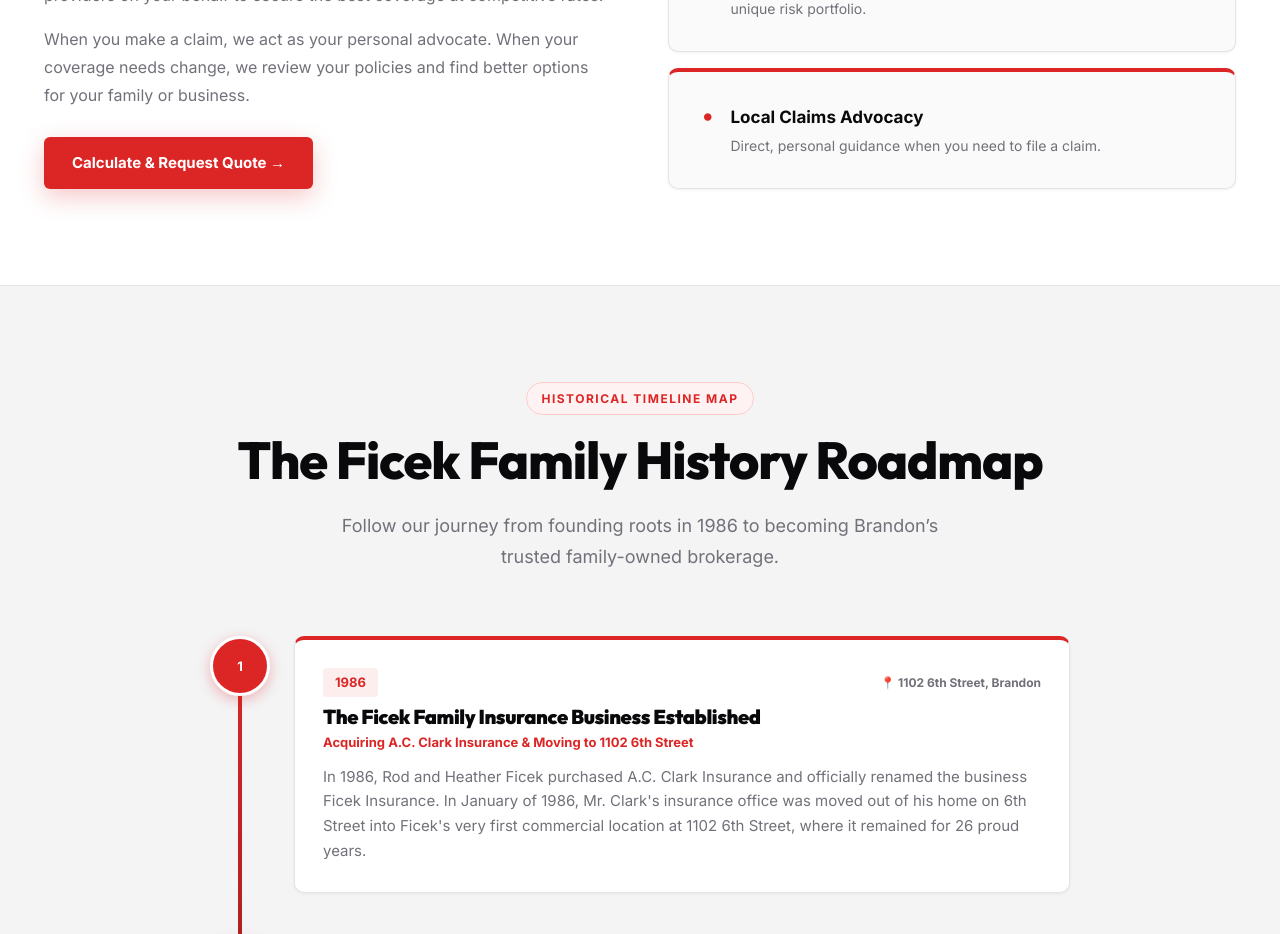
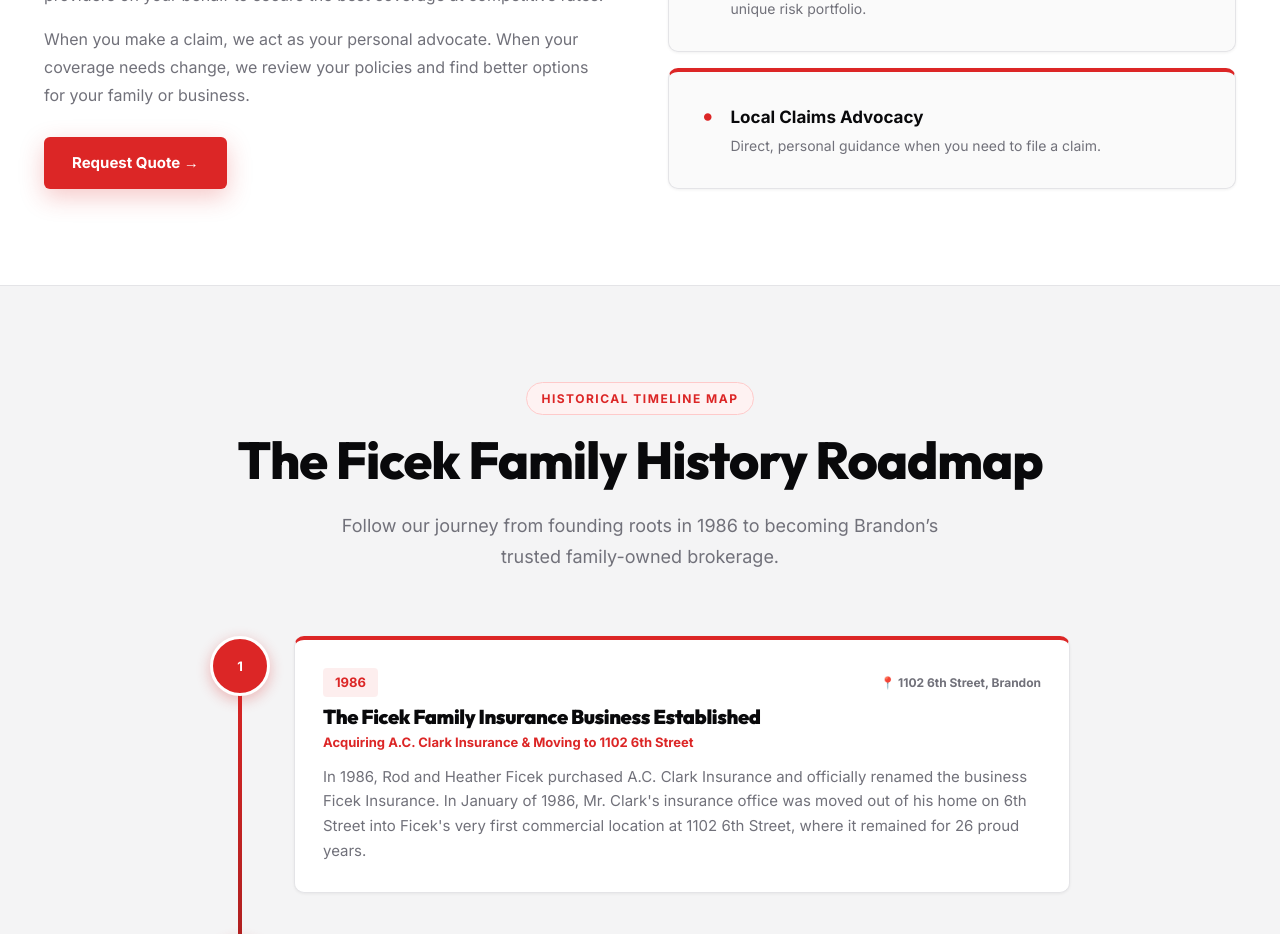
Before and after one commit to austinlmadeit/ficeks, a Next.js app: page /about in a window 1280 px wide. Shown: the part 960-1894 px from the top of the page. Built offline with nearby package versions, Linux system fonts and the light colour scheme.

Commit message:
Update quote CTA button text from Calculate & Request Quote to Request Quote

```diff
--- a/app/about/page.js
+++ b/app/about/page.js
@@ -110,7 +110,7 @@ export default function AboutPage() {
                 When you make a claim, we act as your personal advocate. When your coverage needs change, we review your policies and find better options for your family or business.
               </p>
               <Link href="/quote" className="btn btn-red">
-                Calculate & Request Quote →
+                Request Quote →
               </Link>
             </div>
 
--- a/components/HeroQuoteWidget.js
+++ b/components/HeroQuoteWidget.js
@@ -225,7 +225,7 @@ export default function HeroQuoteWidget() {
               cursor: loading ? 'not-allowed' : 'pointer',
             }}
           >
-            {loading ? 'Submitting...' : 'Calculate & Request Quote →'}
+            {loading ? 'Submitting...' : 'Request Quote →'}
           </button>
           <p style={{ fontSize: '12px', color: '#71717a', textAlign: 'center', marginTop: '10px' }}>
             🔒 Free & no obligation. A Ficek broker responds in 1 business day.
```
